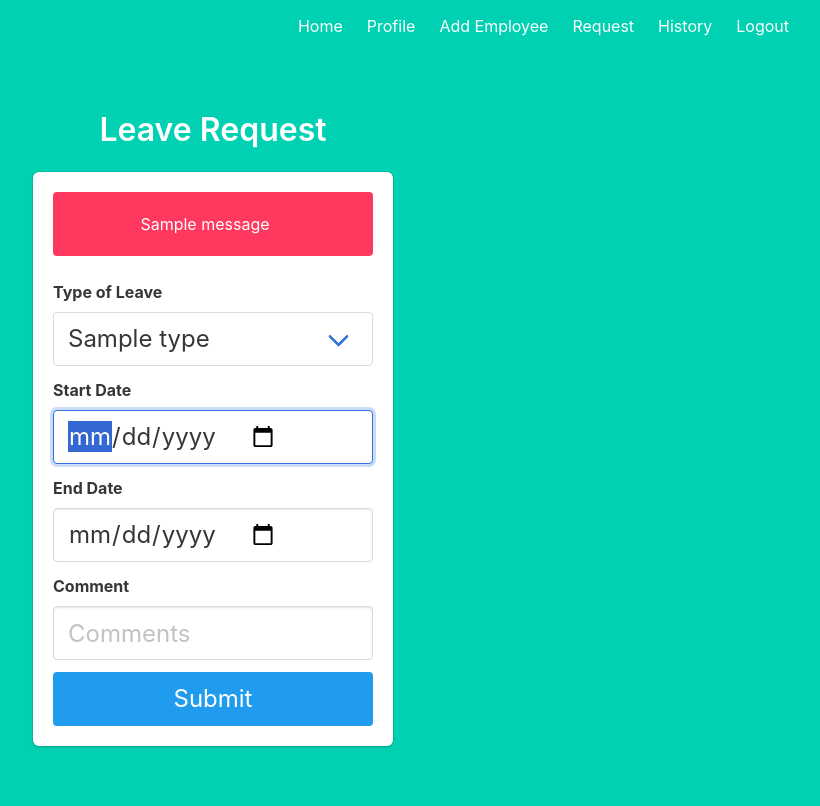
After one commit to tracymazelin/LeaveManagement, a Flask app: page /leave_request in a window 1280 px wide. The commit adds this page. Shown: the whole page, without its empty margins (427-1247 px from the left). Run offline with Flask 2, Linux system fonts and the light colour scheme; a user stored in the database is signed in; tables that the repository leaves empty hold one stand-in row (values such as "Sample post"); one stand-in notice (Sample message) is shown.

Commit message:
Finish employee flow

```diff
--- /dev/null
+++ b/api/__init__.py
@@ -0,0 +1,5 @@
+from flask import Blueprint
+
+api = Blueprint('api', __name__)
+
+from api import test
--- a/app.py
+++ b/app.py
@@ -20,7 +20,6 @@ from models import User
 def load_user(user_id):
 	return User.query.get(int(user_id))
 
-
 @app.route("/")
 def home():
 	return redirect(url_for('index'))
@@ -35,6 +34,9 @@ app.register_blueprint(auth_blueprint)
 from main import main as main_blueprint
 app.register_blueprint(main_blueprint)
 
+from api import api as api_blueprint
+app.register_blueprint(api_blueprint)
+
 if __name__=="__main__":
 	#db.drop_all()
 	db.create_all()
--- a/main.py
+++ b/main.py
@@ -1,36 +1,36 @@
 from flask import Blueprint, render_template, flash, request, redirect
 from flask_login import login_required, current_user
 from flask_wtf import FlaskForm
+from werkzeug.security import generate_password_hash, check_password_hash
 from wtforms import StringField, SubmitField
 from wtforms.validators import DataRequired, Length
-from models import Employee, User
-#from project.models import LeaveType, LeaveRequest, Employee, User, Manager
+from models import Employee, User, LeaveType, LeaveRequest, Manager
 from app import db
 from datetime import datetime
-
+from api import test
 
 main = Blueprint('main', __name__)
 
 #adding keys and values to the context object which is global so it can be accessed by any of the templates
-# @main.context_processor
-# def is_employee_admin():
-#     if current_user.is_authenticated:
-#         admin = (User.user_is_admin(current_user)).is_admin
-#     else:
-#         admin = False
-#     return dict(user_is_admin=admin)
+@main.context_processor
+def is_employee_admin():
+    if current_user.is_authenticated:
+        admin = (User.user_is_admin(current_user)).is_admin
+    else:
+        admin = False
+    return dict(user_is_admin=admin)
 
-# @main.context_processor
-# def is_employee_manager():
-#     if current_user.is_authenticated:
-#         manager = Manager.user_is_manager(current_user)
-#         if manager is None:
-#             manager = True
-#         else:
-#             manager = False
-#     else:
-#         manager = False
-#     return dict(user_is_manager=manager)
+@main.context_processor
+def is_employee_manager():
+    if current_user.is_authenticated:
+        manager = Manager.user_is_manager(current_user)
+        if manager is None:
+            manager = True
+        else:
+            manager = False
+    else:
+        manager = False
+    return dict(user_is_manager=manager)
 
 @main.route('/')
 def index():
@@ -40,6 +40,7 @@ def index():
 @login_required
 def profile():
     employee = Employee.get_logged_in_employee_id(current_user)
+    #emp = test.get_employee(current_user)
     return render_template('profile.html', employee=employee)
 
 @main.route('/add_employee')
@@ -56,68 +57,70 @@ def add_employee_post():
     is_admin = True if (request.form.get('is_admin')).lower() == 'true' else False
     manager = request.form.get('manager')
 
-   # employee = Employee.query.filter_by(email=email).first()
+    # employee = Employee.query.filter_by(email=email).first()
 
     # if employee:
     #     flash('This employee already exists.')
     #     return redirect('add_employee')
 
-    # create new employee with the form data.
-    new_employee = Employee(first_name=first_name, last_name=last_name, start_date=start_date, manager_id=manager, is_admin=is_admin)
-
+    #create new employee with the form data.
+    new_employee = Employee(first_name=first_name, last_name=last_name, start_date=start_date, manager_employee_id=manager.manager_employee_id, is_admin=is_admin)
+    new_user = User(email=first_name.lower()+"."+emp.last_name.lower()+"@test.com", password=generate_password_hash('test', method='sha256'))
     # add the new employee to the database
     db.session.add(new_employee)
+    db.session.add(new_user)
     db.session.commit()
     return render_template('add_employee.html', managers=Manager.get_all_managers())
 
-# @main.route('/leave_request')
-# @login_required
-# def leave_request():
-#     return render_template('leave_request.html', types=LeaveType.query.all())
+@main.route('/leave_request')
+@login_required
+def leave_request():
+    return render_template('leave_request.html', types=LeaveType.query.all())
 
-# @main.route('/leave_request', methods=['POST'])
-# @login_required
-# def leave_request_post():
-#     types = LeaveType.query.all()
-#     employee = Employee.get_logged_in_employee_id(current_user)
-#     leave_type = request.form.get('types')
-#     approval_status = 1
-#     start_date = datetime.fromisoformat(request.form.get('start_date'))
-#     end_date = datetime.fromisoformat(request.form.get('end_date'))
-#     comment = request.form.get('comment')
-#     leave_request = LeaveRequest(employee_id=employee.employee_id, leave_type_id=leave_type_id, approval_status_id=approval_status_id, start_date=start_date, end_date=end_date, comment=comment)
-#     db.session.add(leave_request)
-#     db.session.commit()
-#     return render_template('leave_request.html', types=types)
+@main.route('/leave_request', methods=['POST'])
+@login_required
+def leave_request_post():
+    types = LeaveType.query.all()
+    employee = Employee.get_logged_in_employee_id(current_user)
+    leave_type = request.form.get('types')
+    approval_status = 1
+    start_date = datetime.fromisoformat(request.form.get('start_date'))
+    end_date = datetime.fromisoformat(request.form.get('end_date'))
+    comment = request.form.get('comment')
+    print(leave_type, flush=True)
+    leave_request = LeaveRequest(employee_id=employee.employee_id, leave_type_id=leave_type, approval_status_id=approval_status, start_date=start_date, end_date=end_date, comment=comment)
+    db.session.add(leave_request)
+    db.session.commit()
+    return render_template('leave_request_history.html',  requests=Employee.get_leave_request_history(employee))
 
-# @main.route('/leave_request_history')
-# @login_required
-# def leave_request_history():
-#     employee = Employee.get_logged_in_employee_id(current_user)
-#     return render_template('leave_request_history.html', requests=Employee.get_leave_request_history(employee))
+@main.route('/leave_request_history')
+@login_required
+def leave_request_history():
+    employee = Employee.get_logged_in_employee_id(current_user)
+    return render_template('leave_request_history.html',  requests=Employee.get_leave_request_history(employee))
 
-# @main.route('/leave_approval')
-# @login_required
-# def leave_approval():
-#     employee = Employee.get_logged_in_employee_id(current_user)
-#     return render_template('leave_approval.html', leave_requests=Employee.get_manager_approval_data(employee))
+@main.route('/leave_approval')
+@login_required
+def leave_approval():
+    employee = Employee.get_logged_in_employee_id(current_user)
+    return render_template('leave_approval.html', leave_requests=Employee.get_manager_approval_data(employee))
 
-# @main.route('/approve', methods=['POST'])
-# @login_required
-# def approve_post():
-#     employee = Employee.get_logged_in_employee_id(current_user)
-#     requestId = request.form.get('decision')
-#     lr = LeaveRequest.query.filter_by(id=requestId).first()
-#     lr.approval_status_id = 2
-#     db.session.commit()
-#     return render_template('leave_approval.html', leave_requests=Employee.get_manager_approval_data(employee))
+@main.route('/approve', methods=['POST'])
+@login_required
+def approve_post():
+    employee = Employee.get_logged_in_employee_id(current_user)
+    requestId = request.form.get('decision')
+    lr = LeaveRequest.query.filter_by(id=requestId).first()
+    lr.approval_status_id = 2
+    db.session.commit()
+    return render_template('leave_approval.html', leave_requests=Employee.get_manager_approval_data(employee))
 
-# @main.route('/deny', methods=['POST'])
-# @login_required
-# def deny_post():
-#     employee = Employee.get_logged_in_employee_id(current_user)
-#     requestId = request.form.get('decision')
-#     lr = LeaveRequest.query.filter_by(id=requestId).first()
-#     lr.approval_status_id = 3
-#     db.session.commit()
-#     return render_template('leave_approval.html', leave_requests=Employee.get_manager_approval_data(employee))
+@main.route('/deny', methods=['POST'])
+@login_required
+def deny_post():
+    employee = Employee.get_logged_in_employee_id(current_user)
+    requestId = request.form.get('decision')
+    lr = LeaveRequest.query.filter_by(id=requestId).first()
+    lr.approval_status_id = 3
+    db.session.commit()
+    return render_template('leave_approval.html', leave_requests=Employee.get_manager_approval_data(employee))
--- a/requirements.txt
+++ b/requirements.txt
@@ -2,6 +2,7 @@ alembic==1.7.7
 astroid==2.11.1
 click==8.0.4
 dill==0.3.4
+Faker==13.3.4
 Flask==2.0.3
 Flask-Login==0.5.0
 Flask-Migrate==3.1.0
@@ -22,7 +23,9 @@ pylint==2.13.0
 pylint-flask==0.6
 pylint-flask-sqlalchemy==0.2.0
 pylint-plugin-utils==0.7
+python-dateutil==2.8.2
 python-dotenv==0.20.0
+six==1.16.0
 SQLAlchemy==1.4.32
 tomli==2.0.1
 typing_extensions==4.1.1
--- a/static/custom.css
+++ b/static/custom.css
@@ -1,13 +1,5 @@
 .label {
     text-align: left;
-}
-
-input[type=date]::-webkit-datetime-edit {
-    color: #dbdbdb;
-}
-
-[option]::-webkit-datetime-edit {
-    color: #dbdbdb;
 }
 
 .field {
--- a/templates/base.html
+++ b/templates/base.html
@@ -1,4 +1,5 @@
 <!-- templates/base.html -->
+
 <!DOCTYPE html>
 <html>
 
@@ -31,8 +32,19 @@
                             </a>
                             <a href="{{ url_for('auth.signup') }}" class="navbar-item">
                                 Sign Up
+                            </a> {% endif %} {% if current_user.is_authenticated and user_is_admin %}
+                            <a href="{{ url_for('main.add_employee') }}" class="navbar-item">
+                                Add Employee
+                            </a> {% endif %} {% if current_user.is_authenticated and user_is_manager %}
+                            <a href="{{ url_for('main.leave_approval') }}" class="navbar-item">
+                                Approve
                             </a> {% endif %} {% if current_user.is_authenticated %}
-
+                            <a href="{{ url_for('main.leave_request') }}" class="navbar-item">
+                                Request
+                            </a> {% endif %} {% if current_user.is_authenticated %}
+                            <a href="{{ url_for('main.leave_request_history') }}" class="navbar-item">
+                                History
+                            </a> {% endif %}{% if current_user.is_authenticated %}
                             <a href="{{ url_for('auth.logout') }}" class="navbar-item">
                                 Logout
                             </a> {% endif %}
--- /dev/null
+++ b/templates/leave_request.html
@@ -0,0 +1,51 @@
+{% extends "base.html" %} {% block content %}
+
+<div class="column is-4 is-offset-4">
+    <h3 class="title">Leave Request</h3>
+    <div class="box">
+        {% with messages = get_flashed_messages() %} {% if messages %}
+        <div class="notification is-danger ">
+            {{ messages[0] }}</a>
+        </div>
+        {% endif %} {% endwith %}
+
+        <form method="POST" action="/leave_request">
+
+            <div class="field">
+                <label class="label">Type of Leave</label>
+                <div class="control">
+                    <div class="select is-large is-fullwidth">
+                        <select name="types">
+                            {% for type in types %}
+                      <option value={{ type.leave_type_id }}>{{ type.name }}</option>
+                      {% endfor %}
+                    </select>
+                    </div>
+                </div>
+            </div>
+
+            <div class="field">
+                <label class="label">Start Date</label>
+                <div class="control">
+                    <input class="input is-large" type="date" required="required" name="start_date" autofocus="">
+                </div>
+            </div>
+            <div class="field">
+                <label class="label">End Date</label>
+                <div class="control">
+                    <input class="input is-large" type="date" required="required" name="end_date" placeholder="End Date" autofocus="">
+                </div>
+            </div>
+
+            <div class="field">
+                <label class="label">Comment</label>
+                <div class="control">
+                    <input class="input is-large" type="text" name="comment" placeholder="Comments">
+                </div>
+            </div>
+
+            <button class="button is-block is-info is-large is-fullwidth">Submit</button>
+        </form>
+    </div>
+</div>
+</div> {% endblock %}
--- a/templates/profile.html
+++ b/templates/profile.html
@@ -2,4 +2,5 @@
 <h1 class="title">
     Welcome, {{ employee.first_name}} {{employee.last_name}}!{{ admin}}
 </h1>
+<!-- <p>{{emp}}</p> -->
 {% endblock %}
```
Also changed, not shown: api/test.py (added, +13 -0 lines), migrations/versions/a3243db91586_create_tables.py (renamed from migrations/versions/cd6c195f4465_.py, +29 -4 lines), migrations/versions/d67832b15175_add_tables_and_relationships.py (deleted, +0 -71 lines), models.py (+14 -16 lines), seed_data.py (added, +100 -0 lines), templates/add_employee.html (added, +57 -0 lines), templates/leave_request_history.html (added, +31 -0 lines).
